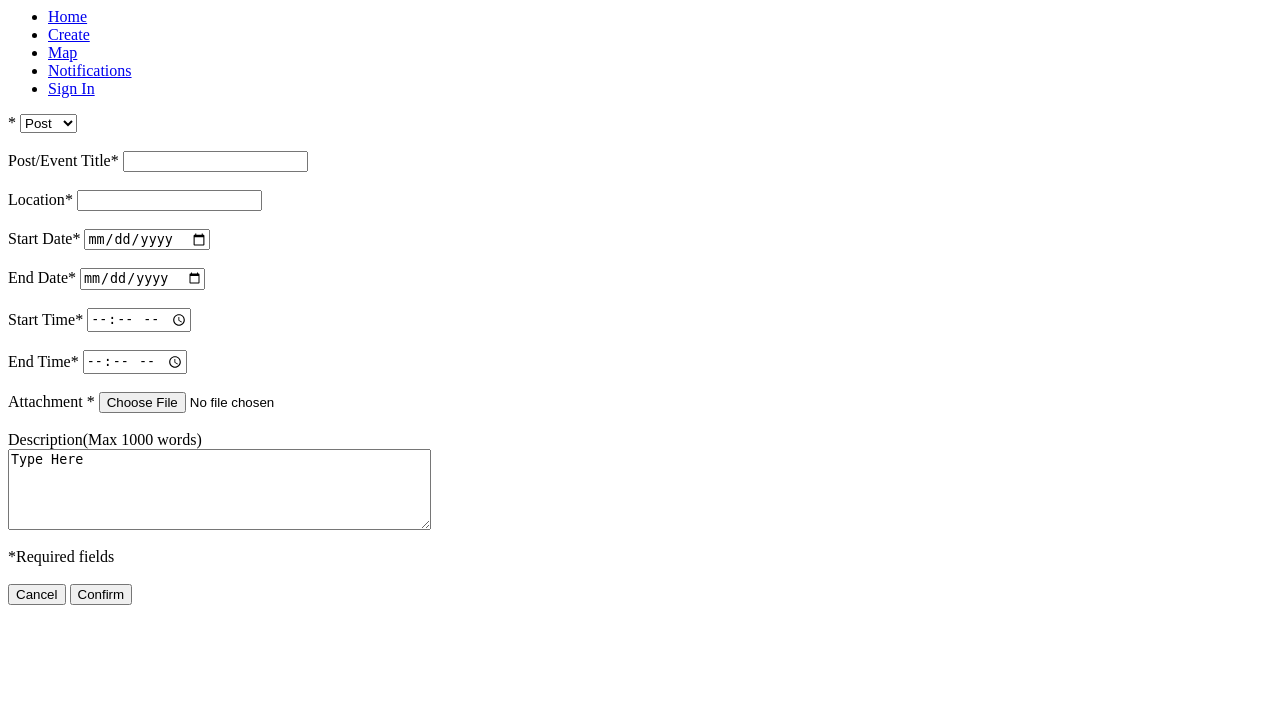
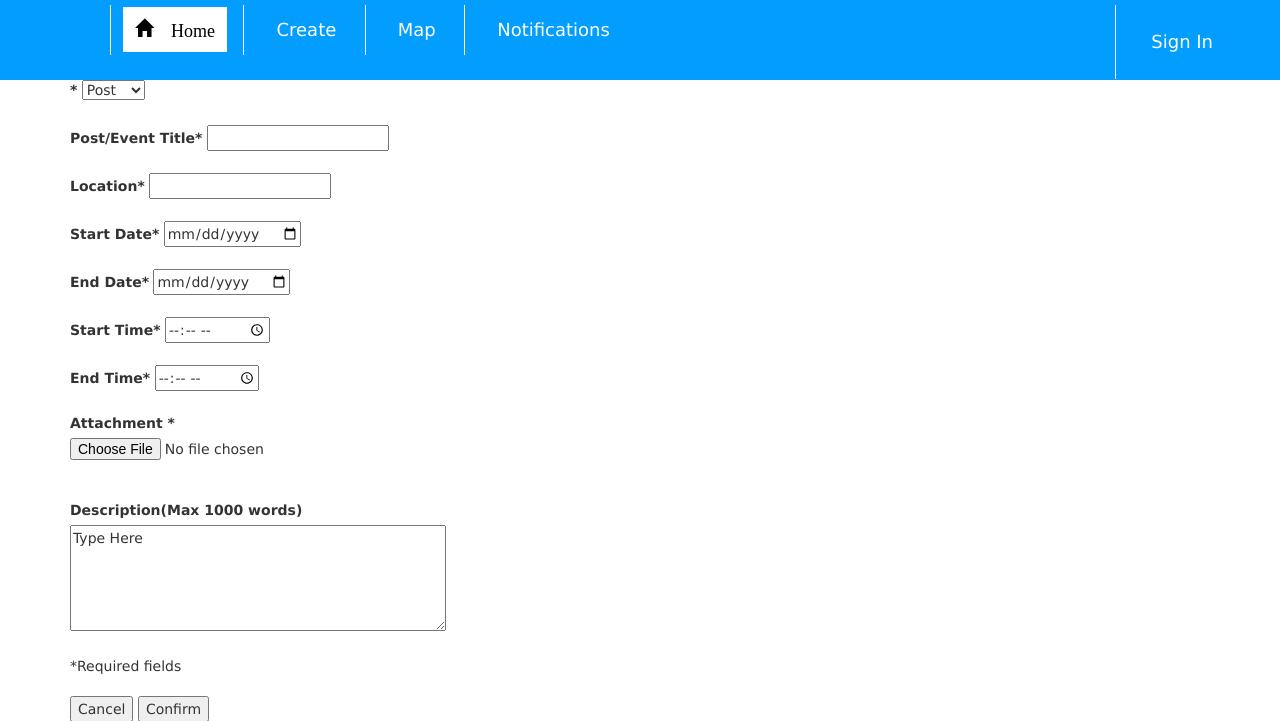
Before and after one commit to TAM-Team/Bubbles, a Django app: page /create/ in a window 1280 px wide. Shown: the top 721 px of the page. Run offline with Django 3.2, Linux system fonts and the light colour scheme; some libraries are stand-ins or nearby versions.

Commit message:
Removing menu bar double-up.

```diff
--- a/hello/templates/create.html
+++ b/hello/templates/create.html
@@ -1,15 +1,7 @@
+{% extends "base.html" %}
 {% load static %}
 {% block content %}
-<body>
-	<nav>
-		<ul>
-			<li><a href="index.html"><i class="fa fa-spinner" aria-hidden="true"></i>Home</a></li>
-			<li class="active"><a href="create.html"><i class="fa fa-plus" aria-hidden="true"></i>Create</a></li>
-			<li><a href="map.html"><i class="fa fa-map" aria-hidden="true"></i>Map</a></li>
-			<li><a href="notifications.html"><i class="fa fa-bell" aria-hidden="true"></i>Notifications</a></li>
-			<li><a href="signin.html"><i class="fa fa-user" aria-hidden="true"></i>Sign In</a></li>
-		</ul>
-	</nav>
+
 	<div class="container">
 		<form autocomplete="on">
 			<label><span class="required">*</span></label>
@@ -37,6 +29,5 @@
 		<input type="reset" name="cancel" value="Cancel">
 		<input type="submit" name="Submit" value="Confirm">
 	</div>
-</body>
 
 {% endblock %}
```
